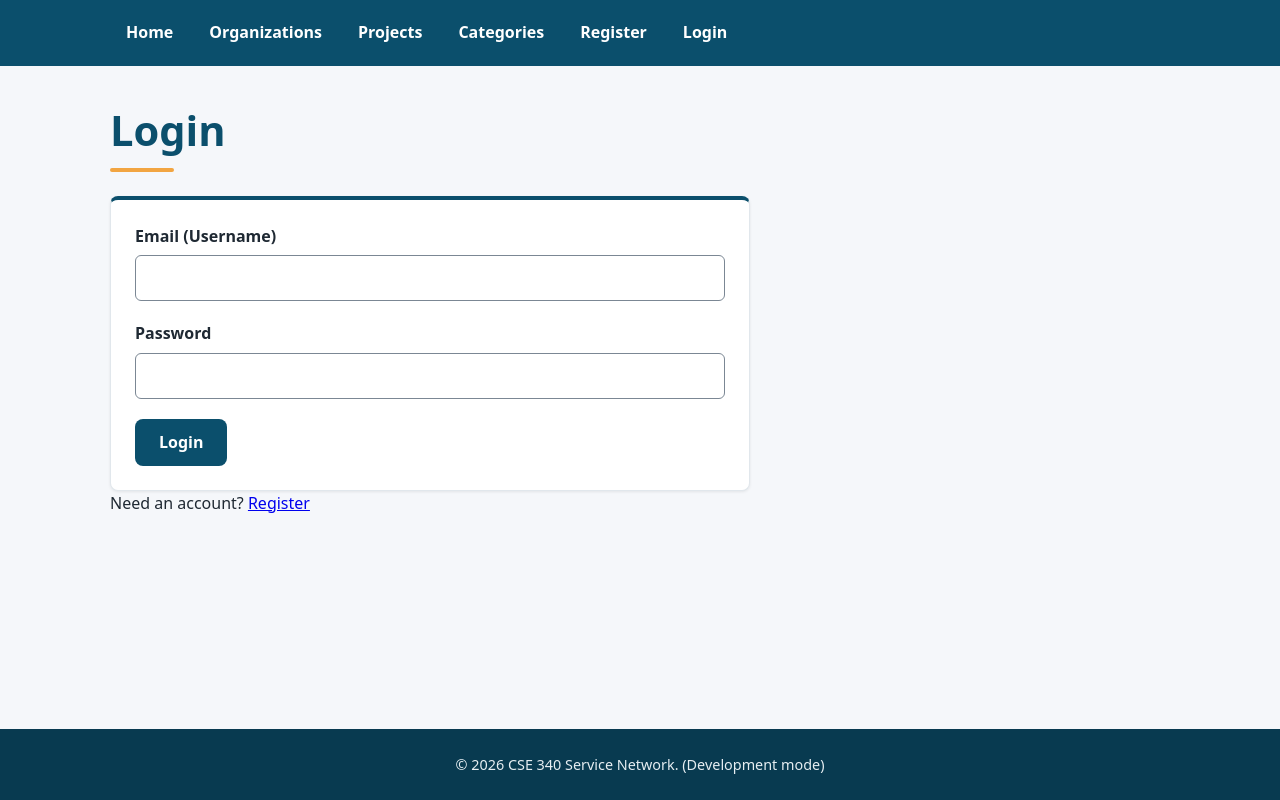
After one commit to MAPORTER16/cse340-course-repo, a Node server app: page /login in a window 1280 px wide. The commit adds this page. Run offline with Node 20, Linux system fonts and the light colour scheme.

Commit message:
Add user login and logout with sessions
Add an authenticateUser model function that looks up a user by email
and checks the password with bcrypt.compare. The password hash is
removed before the user is returned, so it never goes into the session.

Add GET/POST /login and GET /logout routes and a login form. A
successful login stores the user in the session; a wrong email or
password shows the same "Invalid email or password" message so the
form doesn't reveal which emails have accounts. Logout removes the user
from the session but keeps the session, since flash messages live there.
Registration now sends new users to the login page.

Make isLoggedIn available to all views, and show Register and Login
links when logged out and a Logout link when logged in.

```diff
--- a/server.js
+++ b/server.js
@@ -56,8 +56,13 @@ app.use((req, res, next) => {
     next(); // Pass control to the next middleware or route
 });
 
-// Middleware to make NODE_ENV available to all templates
+// Middleware to make NODE_ENV and the login status available to all templates
 app.use((req, res, next) => {
+    res.locals.isLoggedIn = false;
+    if (req.session && req.session.user) {
+        res.locals.isLoggedIn = true;
+    }
+
     res.locals.NODE_ENV = NODE_ENV;
     next();
 });
--- a/src/controllers/users.js
+++ b/src/controllers/users.js
@@ -1,6 +1,6 @@
 // Import any needed model functions
 import bcrypt from 'bcrypt';
-import { createUser } from '../models/users.js';
+import { createUser, authenticateUser } from '../models/users.js';
 
 // PostgreSQL error code for a UNIQUE constraint violation
 // (each email address can only be registered once)
@@ -35,8 +35,8 @@ const processUserRegistrationForm = async (req, res) => {
 
         await createUser(name, email, passwordHash);
 
-        req.flash('success', 'Registration successful!');
-        res.redirect('/');
+        req.flash('success', 'Registration successful! Please log in.');
+        res.redirect('/login');
     } catch (error) {
         if (error.code === UNIQUE_VIOLATION) {
             req.flash('error', 'An account with that email already exists.');
@@ -48,8 +48,63 @@ const processUserRegistrationForm = async (req, res) => {
     }
 };
 
+const showLoginForm = (req, res) => {
+    const title = 'Login';
+
+    res.render('login', { title });
+};
+
+const processLoginForm = async (req, res) => {
+    const password = req.body?.password;
+    const email = req.body?.email?.trim().toLowerCase();
+
+    if (!email || !password) {
+        req.flash('error', 'Invalid email or password.');
+        return res.redirect('/login');
+    }
+
+    try {
+        const user = await authenticateUser(email, password);
+
+        if (user) {
+            // Store the user (without the password hash) in the session
+            req.session.user = user;
+            req.flash('success', 'Login successful!');
+
+            if (res.locals.NODE_ENV === 'development') {
+                console.log('User logged in:', user);
+            }
+
+            res.redirect('/');
+        } else {
+            // Same message for a wrong email or a wrong password, so the form
+            // doesn't reveal which email addresses have accounts
+            req.flash('error', 'Invalid email or password.');
+            res.redirect('/login');
+        }
+    } catch (error) {
+        console.error('Error during login:', error);
+        req.flash('error', 'An error occurred during login. Please try again.');
+        res.redirect('/login');
+    }
+};
+
+const processLogout = (req, res) => {
+    // Remove the user from the session instead of destroying the whole session,
+    // because the flash message below is stored in the session
+    if (req.session.user) {
+        delete req.session.user;
+    }
+
+    req.flash('success', 'Logout successful!');
+    res.redirect('/login');
+};
+
 // Export any controller functions
 export {
     showUserRegistrationForm,
-    processUserRegistrationForm
+    processUserRegistrationForm,
+    showLoginForm,
+    processLoginForm,
+    processLogout
 };
--- /dev/null
+++ b/src/views/login.ejs
@@ -0,0 +1,21 @@
+<%- include('partials/header') %>
+<main>
+    <h1><%= title %></h1>
+
+    <form action="/login" method="POST">
+        <div class="form-group">
+            <label for="email">Email (Username)</label>
+            <input type="email" id="email" name="email" required maxlength="100" autocomplete="email" />
+        </div>
+
+        <div class="form-group">
+            <label for="password">Password</label>
+            <input type="password" id="password" name="password" required autocomplete="current-password" />
+        </div>
+
+        <button type="submit">Login</button>
+    </form>
+
+    <p>Need an account? <a href="/register">Register</a></p>
+</main>
+<%- include('partials/footer') %>
--- a/src/views/partials/header.ejs
+++ b/src/views/partials/header.ejs
@@ -13,7 +13,12 @@
             <li><a href="/organizations">Organizations</a></li>
             <li><a href="/projects">Projects</a></li>
             <li><a href="/categories">Categories</a></li>
-            <li><a href="/register">Register</a></li>
+            <% if (isLoggedIn) { %>
+                <li><a href="/logout">Logout</a></li>
+            <% } else { %>
+                <li><a href="/register">Register</a></li>
+                <li><a href="/login">Login</a></li>
+            <% } %>
         </ul>
     </nav>
 
--- a/src/views/register.ejs
+++ b/src/views/register.ejs
@@ -21,5 +21,6 @@
         <button type="submit">Register</button>
     </form>
 
+    <p>Already have an account? <a href="/login">Log in</a></p>
 </main>
 <%- include('partials/footer') %>
```
Also changed, not shown: src/models/users.js (+59 -1 lines), src/routes.js (+9 -1 lines).
